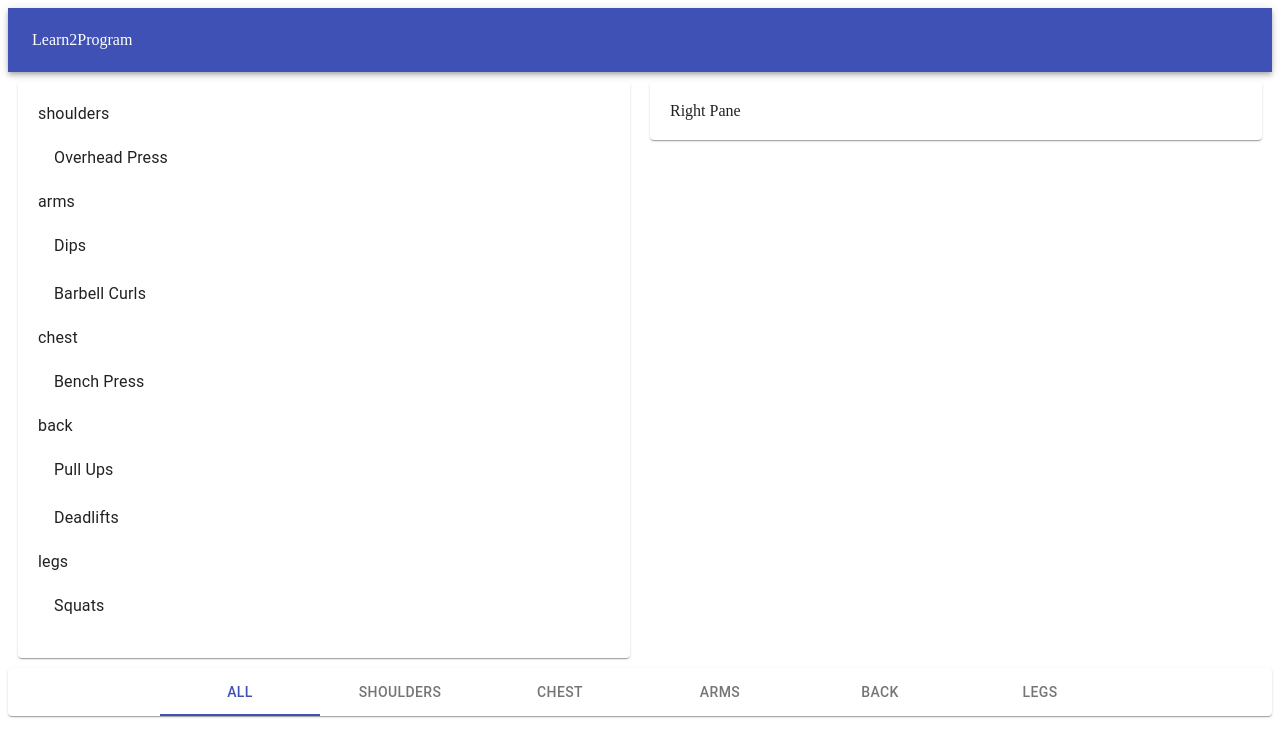
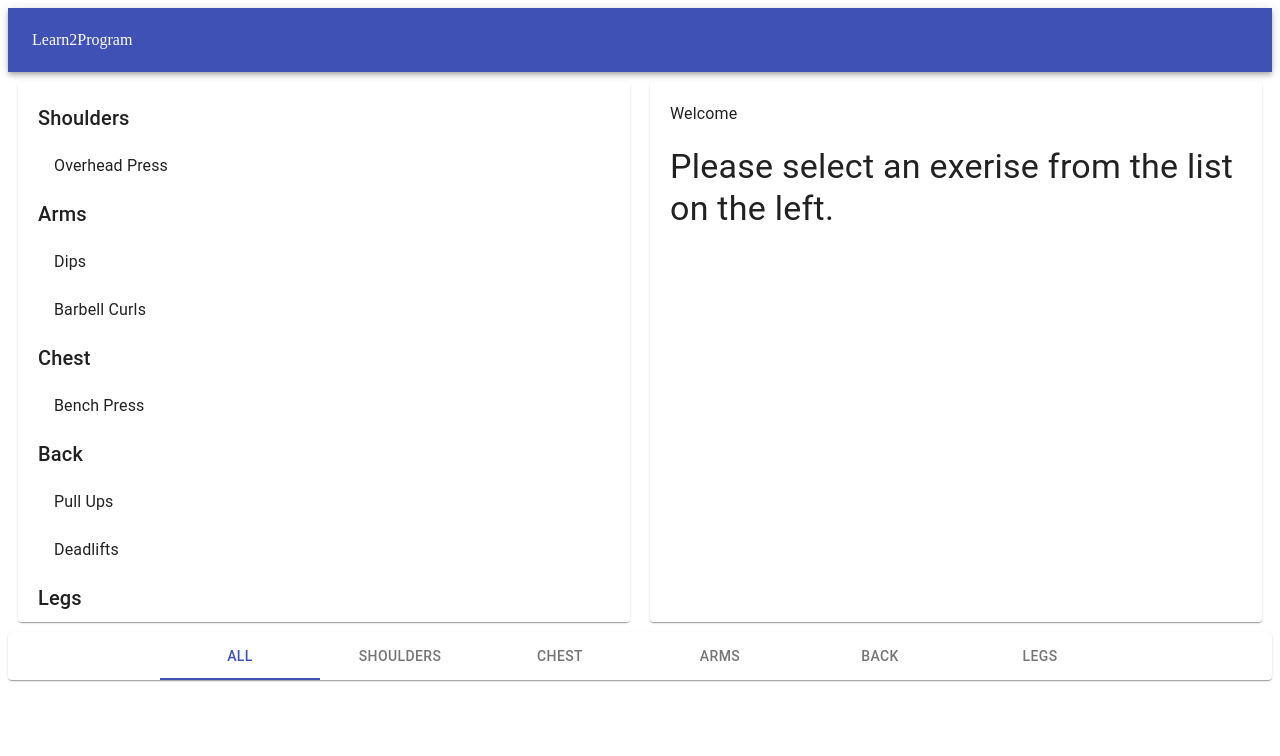
Before and after one commit to kristina-arezina/terms-2-program, a React (Create React App) app: page / in a window 1280 px wide. Shown: the top 756 px of the page. Built offline with nearby package versions, Linux system fonts and the light colour scheme.

Commit message:
finished Learn React & Material UI - #3 Data Store

```diff
--- a/src/components/Exercises/index.js
+++ b/src/components/Exercises/index.js
@@ -8,7 +8,7 @@ import ListItemText from '@material-ui/core/ListItemText';
 
 
 const styles = {
-    Paper: {padding:20, margin:10,},
+    Paper: {padding:20, margin:10, height:500, overflowY:"auto"},
     Typography: {textTransform: "capitalize"}
 };
 
@@ -22,7 +22,8 @@ export default ({exercises}) =>
             <Paper style={styles.Paper}>
                 {exercises.map(([group, exercises]) =>
                     <Fragment>
-                        <Typography >
+                        <Typography variant={"h6"}
+                        style={{textTransform: 'capitalize'}}>
                             {group}
                         </Typography>
                         <List component="ul" >
@@ -41,7 +42,15 @@ export default ({exercises}) =>
         </Grid>
     <Grid item sm>
         <Paper style={styles.Paper}>
-            Right Pane
+            <Typography>
+Welcome
+            </Typography>
+            <Typography
+            variant={"h4"}
+            style={{marginTop:20}}>
+Please select an exerise from the list on the left.
+            </Typography>
+
         </Paper>
 
     </Grid>
```
